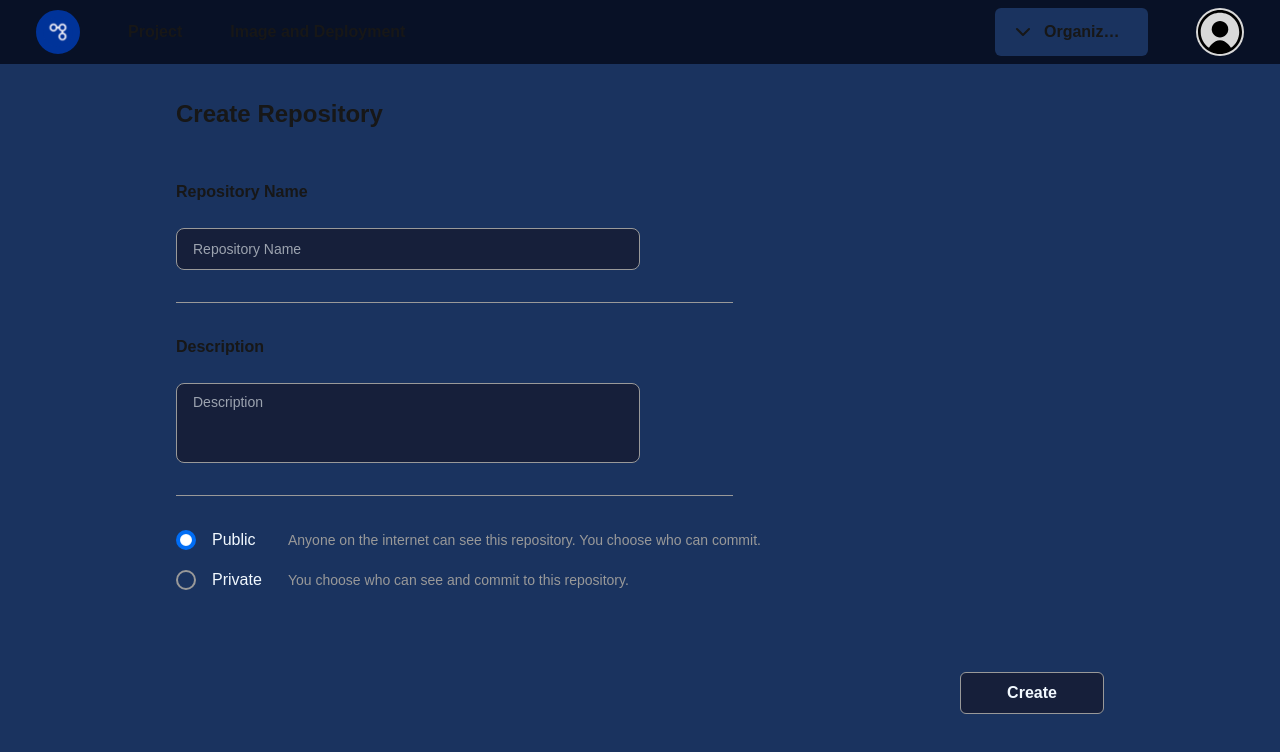
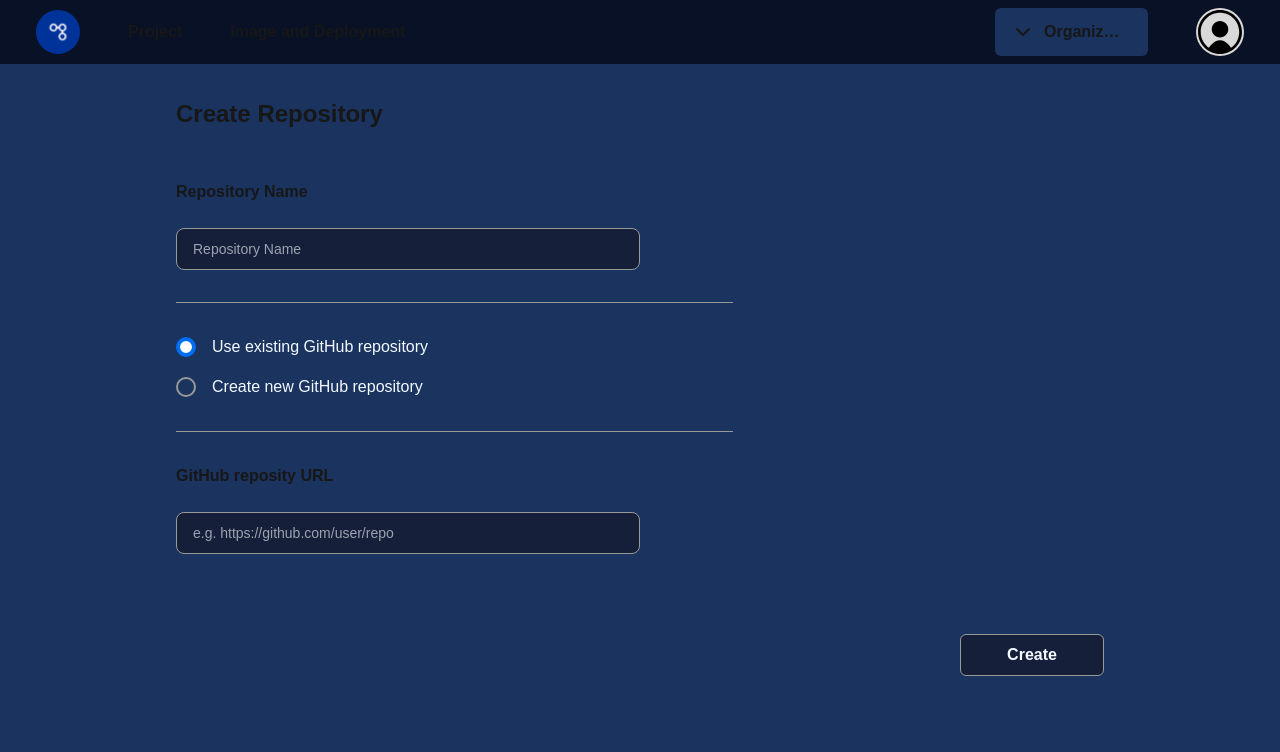
Before and after one commit to kappusuton-yon-tebaru/frontend, a Next.js app: page /organization/1/project-space/1/new-repository in a window 1280 px wide. Shown: the top 752 px of the page. Built offline with nearby package versions, Linux system fonts and the light colour scheme; no server answers.

Commit message:
feat: create new or existing repository

```diff
--- a/src/app/organization/[orgId]/project-space/[projSpaceId]/new-repository/page.tsx
+++ b/src/app/organization/[orgId]/project-space/[projSpaceId]/new-repository/page.tsx
@@ -15,8 +15,20 @@ export default function NewRepository() {
     tokenAuth = token;
   }
   const [name, setName] = useState<string>("");
+  const options = [
+    {
+      label: "Use existing GitHub repository",
+      value: "exist",
+    },
+    {
+      label: "Create new GitHub repository",
+      value: "create",
+    },
+  ];
+  const [type, setType] = useState<string>(options[0].value);
+  const [gitRepoURL, setGitRepoURL] = useState<string>("");
   const [description, setDescription] = useState<string>("");
-  const options = [
+  const typeOptions = [
     {
       label: "Public",
       value: "public",
@@ -29,10 +41,10 @@ export default function NewRepository() {
       description: "You choose who can see and commit to this repository.",
     },
   ];
-  const [repoType, setRepoType] = useState<string>(options[0].value);
+  const [repoType, setRepoType] = useState<string>(typeOptions[0].value);
 
   const onClickCreateButton = async () => {
-    if (name !== "") {
+    if (name !== "" && type === "create") {
       try {
         const response = await postData(
           `${process.env.NEXT_PUBLIC_BACKEND_URL}/github/create-repo/${projSpaceId}/resource`,
@@ -43,6 +55,30 @@ export default function NewRepository() {
           },
           tokenAuth
         );
+        router.push(`/organization/${orgId}/project-space/${projSpaceId}`);
+      } catch (e) {
+        console.error(e);
+      }
+    } else if (name !== "" && type === "exist" && gitRepoURL !== "") {
+      try {
+        const repository = await postData(
+          `${process.env.NEXT_PUBLIC_BACKEND_URL}/resources?parent_id=${projSpaceId}`,
+          {
+            resource_name: name,
+            resource_type: "PROJECT",
+          }
+        );
+        if (!gitRepoURL.trim()) {
+          console.error("GitHub Repository URL is empty.");
+          return;
+        }
+        const gitRepository = await postData(
+          `${process.env.NEXT_PUBLIC_BACKEND_URL}/projrepos/${repository.resourceId}`,
+          {
+            git_repo_url: gitRepoURL,
+          }
+        );
+        console.log("Git Repository Response:", gitRepository);
         router.push(`/organization/${orgId}/project-space/${projSpaceId}`);
       } catch (e) {
         console.error(e);
@@ -64,6 +100,15 @@ export default function NewRepository() {
         </div>
         <hr className="w-3/5 border-ci-modal-grey my-8" />
         <div className="w-1/2">
+          <RadioSelection
+            options={options}
+            selectedOption={type}
+            onChange={setType}
+          />
+        </div>
+        <hr className="w-3/5 border-ci-modal-grey my-8" />
+        <div className="w-1/2">
+          {type == "create" ? (
             <div className="flex flex-col gap-y-6">
               <label className="text-base font-semibold">Description</label>
               <textarea
@@ -73,13 +118,23 @@ export default function NewRepository() {
                 onChange={(e) => setDescription(e.target.value)}
               />
             </div>
+          ) : (
+            <InputField
+              label="GitHub reposity URL"
+              placeholder="e.g. https://github.com/user/repo"
+              value={gitRepoURL}
+              onChange={setGitRepoURL}
+            />
+          )}
         </div>
-        <hr className="w-3/5 border-ci-modal-grey my-8" />
+        {type == "create" && <hr className="w-3/5 border-ci-modal-grey my-8" />}
+        {type == "create" && (
           <RadioSelection
-          options={options}
+            options={typeOptions}
             selectedOption={repoType}
             onChange={setRepoType}
           />
+        )}
       </div>
 
       <div className="flex justify-end mt-8">
--- a/src/app/organization/[orgId]/project-space/[projSpaceId]/page.tsx
+++ b/src/app/organization/[orgId]/project-space/[projSpaceId]/page.tsx
@@ -121,15 +121,7 @@ export default function ProjectSpace() {
               .includes(searchTerm);
             if (isMatch) {
               return (
-                <div
-                  key={index}
-                  onClick={() =>
-                    router.push(
-                      `/organization/${orgId}/project-space/${projSpaceId}/repository/${repo.id}`
-                    )
-                  }
-                  className="cursor-pointer"
-                >
+                <div key={index}>
                   <RepositoryButton repository={repo} />
                 </div>
               );
--- a/src/components/RepositoryButton.tsx
+++ b/src/components/RepositoryButton.tsx
@@ -2,6 +2,7 @@ import { useAllUserRepos, useBranches } from "@/hooks/github";
 import { useProjectRepo } from "@/hooks/workspace";
 import { Resource } from "@/interfaces/workspace";
 import { Spin } from "antd";
+import { useParams, useRouter } from "next/navigation";
 import { useEffect, useState } from "react";
 
 export default function RepositoryButton({
@@ -9,6 +10,8 @@ export default function RepositoryButton({
 }: {
   repository: Resource;
 }) {
+  const router = useRouter();
+  const { orgId, projSpaceId } = useParams();
   const [branchNum, setBranchNum] = useState(-1);
   const token = localStorage.getItem("access_token");
   const { data: projectRepo, isLoading } = useProjectRepo(repository.id);
@@ -46,7 +49,17 @@ export default function RepositoryButton({
 
   if (isLoading || !owner || !repo) return <Spin />;
   return (
-    <div className="flex justify-between border border-ci-modal-grey rounded-lg bg-ci-modal-black w-full text-left shadow-lg hover:bg-ci-modal-blue">
+    <div
+      className="flex justify-between border border-ci-modal-grey rounded-lg bg-ci-modal-black w-full text-left cursor-pointer shadow-lg hover:bg-ci-modal-blue"
+      onClick={
+        branchNum !== 0
+          ? () =>
+              router.push(
+                `/organization/${orgId}/project-space/${projSpaceId}/repository/${repository.id}`
+              )
+          : undefined
+      }
+    >
       <div className="flex flex-col px-4 py-3 gap-2">
         <div className="flex flex-row gap-4">
           <div className="font-semibold text-[16px]">
@@ -57,6 +70,12 @@ export default function RepositoryButton({
           </div>
         </div>
         <div className="flex flex-row text-ci-modal-grey font-medium gap-4 text-[14px]">
+          {branchNum === 0 ? (
+            <div className="text-ci-modal-red">
+              You must setup this repository in GitHub first
+            </div>
+          ) : (
+            <>
               <div>{branchNum !== -1 && branchNum} Branches</div>
               <div>Owner: user 1234567890</div>
               <div>
@@ -67,6 +86,8 @@ export default function RepositoryButton({
                   year: "numeric",
                 })}
               </div>
+            </>
+          )}
         </div>
       </div>
     </div>
```
Lines whose indentation alone changed are shown as unchanged.
